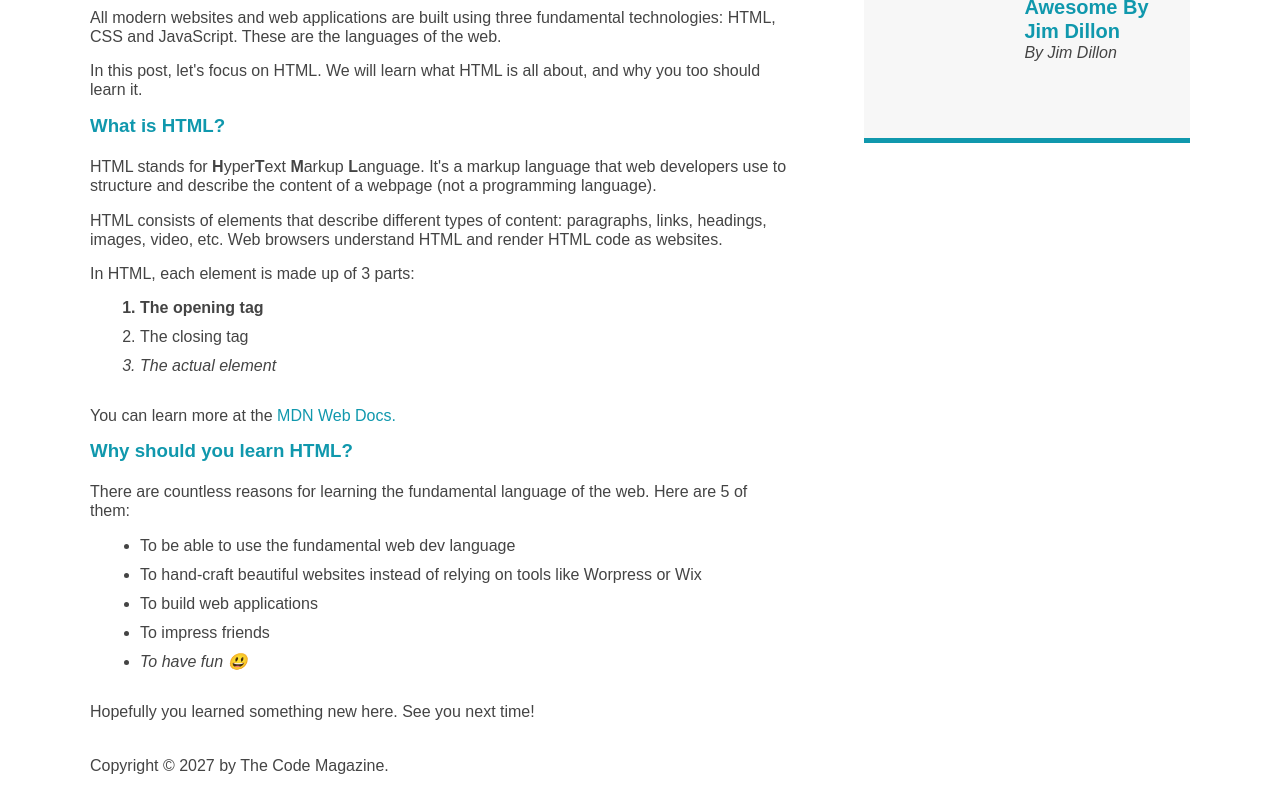
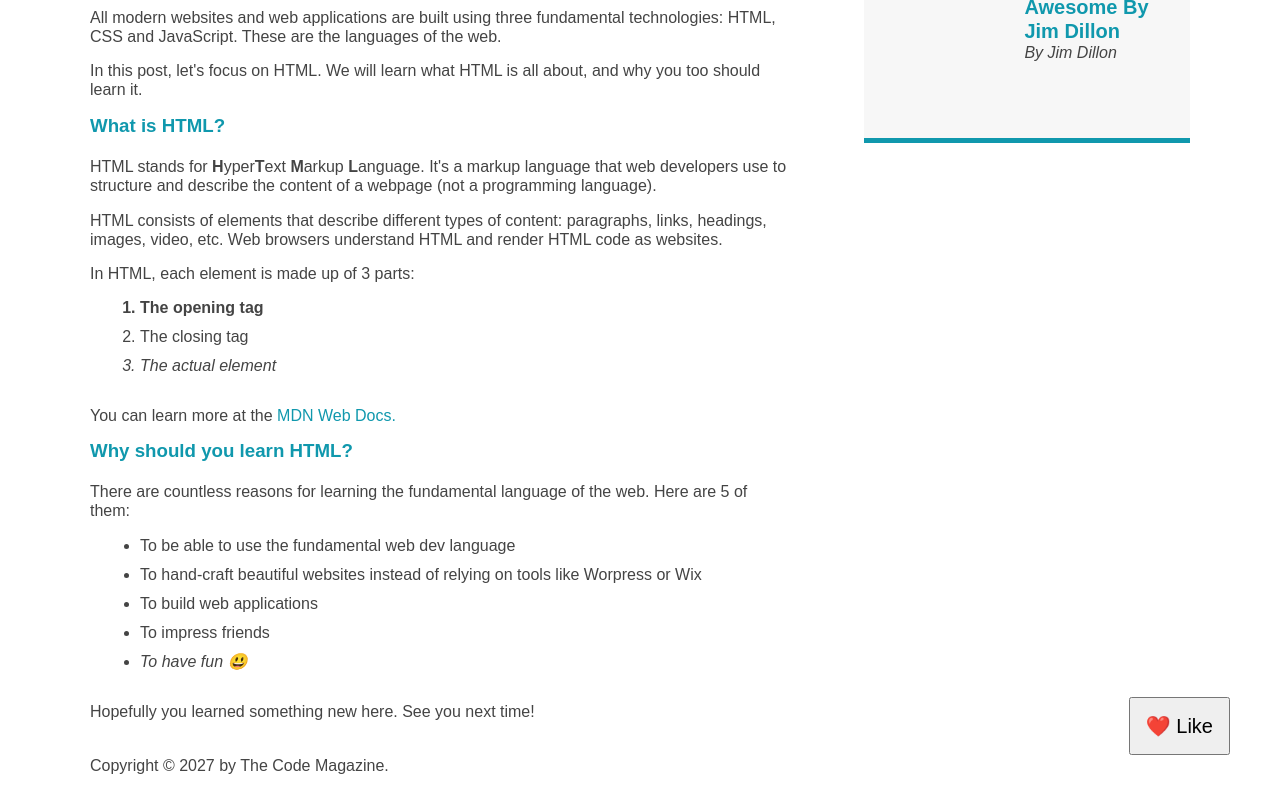
Before and after one commit to surshreya/frontend-fundamentals, a plain HTML site: page src/The Code Magazine/index.html in a window 1280 px wide. Shown: the part 544-1339 px from the top of the page. Drawn offline with Linux system fonts and the light colour scheme.

Commit message:
Code Magazine styling like button added

```diff
--- a/src/The Code Magazine/index.html
+++ b/src/The Code Magazine/index.html
@@ -17,6 +17,7 @@
           <a href="#">Flexbox</a>
           <a href="#">Grid</a>
         </nav>
+        <button class="like">❤️ Like</button>
       </header>
 
       <div class="row">
--- a/src/The Code Magazine/public/css/style.css
+++ b/src/The Code Magazine/public/css/style.css
@@ -9,6 +9,7 @@ body {
   line-height: 1.2;
   color: #444;
   border-top: 10px solid #1098ad;
+  position: relative;
 }
 
 /*
@@ -48,6 +49,15 @@ a:active {
 
 .nav-menu a:hover {
   font-weight: bolder;
+}
+
+.like {
+  position: absolute;
+  padding: 15px;
+  font-size: 20px;
+  cursor: pointer;
+  bottom: 20px;
+  right: 50px;
 }
 
 .article-header {
```
